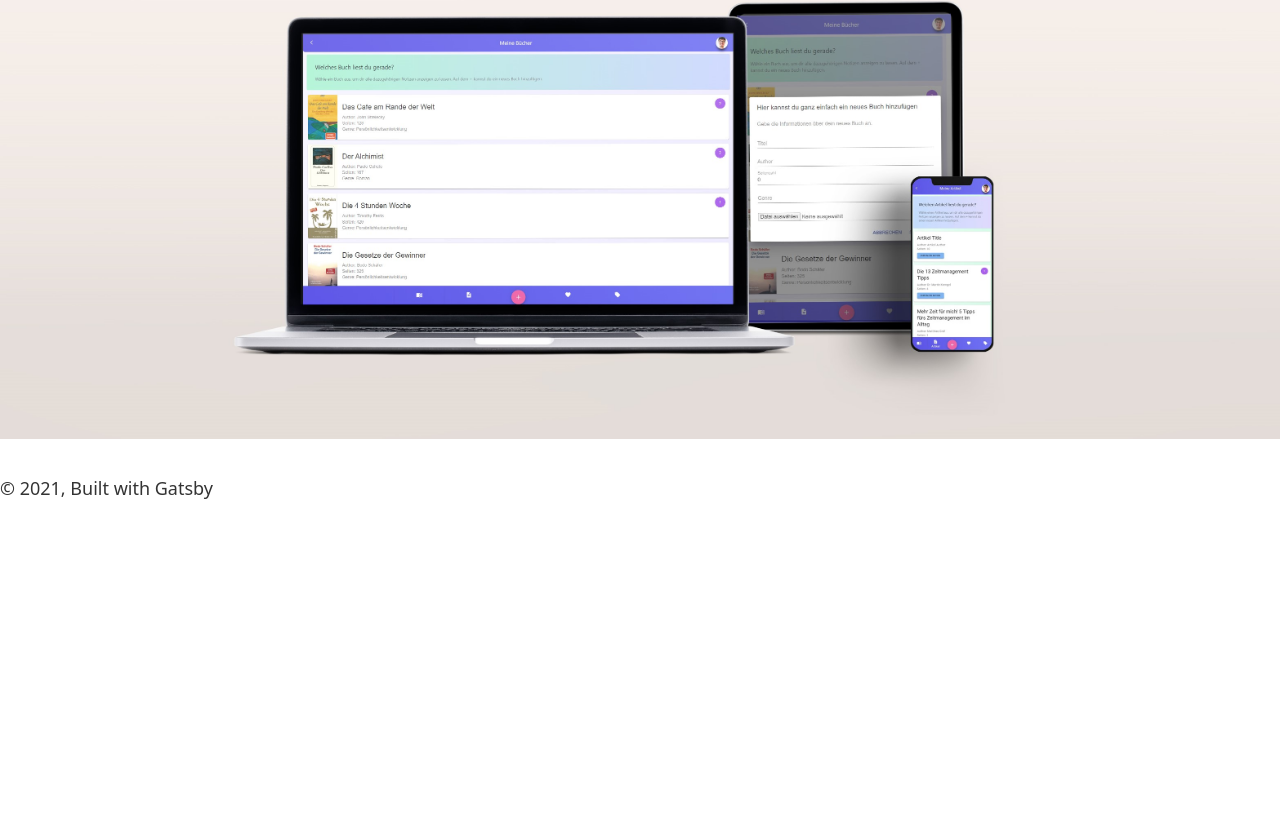
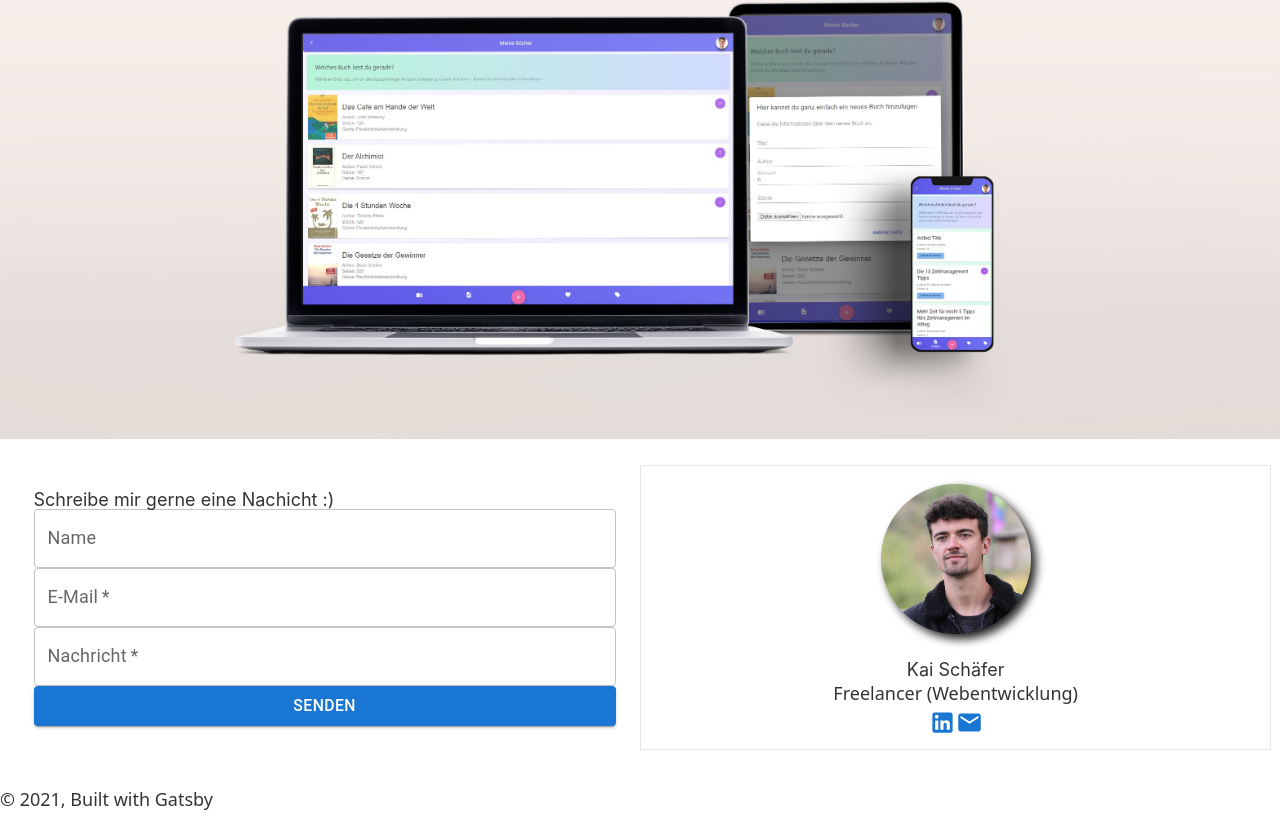
Before and after one commit to kaischaefer2000/noteshelfWebsite, a Gatsby site: page / in a window 1280 px wide. Shown: the part 1470-2283 px from the top of the page. Before the commit the page ends 1972 px from the top, so only its background shows below. Built offline with nearby package versions, Linux system fonts and the light colour scheme; Gatsby itself is replaced by a stand-in of ours.

Commit message:
first version

```diff
--- /dev/null
+++ b/src/components/development.js
@@ -0,0 +1,61 @@
+import React from "react"
+import LinkedInIcon from "@mui/icons-material/LinkedIn"
+import EmailIcon from "@mui/icons-material/Email"
+import TextField from "@mui/material/TextField"
+import Button from "@mui/material/Button"
+import Kai from "../images/KaiSchäfer.png"
+
+const development = () => {
+  return (
+    <>
+      <form
+        method="post"
+        action="https://getform.io/f/c6b3371f-1aa1-48c7-aeb4-6695ebbc2635"
+      >
+        <div className="flex flex-row">
+          <div className="w-1/2 flex flex-col p-5 rounded-l-2x border-2 ml-2 bg-opacity-10 border-transparent">
+            <h3>Schreibe mir gerne eine Nachicht :)</h3>
+            <TextField className="mb-2" name="name" id="name" label="Name" />
+            <TextField
+              className="mb-2"
+              required
+              name="email"
+              id="email"
+              label="E-Mail"
+            />
+            <TextField
+              className="mb-2"
+              required
+              name="message"
+              id="message"
+              label="Nachricht"
+            />
+
+            <Button type="submit" variant="contained">
+              Senden
+            </Button>
+          </div>
+          <div className="w-1/2 pl-1/2 rounded-r-2x border mr-2">
+            <div className="flex flex-col">
+              <div className="w-full flex align-center justify-center">
+                <img className="mt-4 shadowImage" src={Kai}></img>
+              </div>
+              <h4 className="text-center">Kai Schäfer</h4>
+              <p className="text-center">Freelancer (Webentwicklung)</p>
+              <div className="w-full flex align-center justify-center">
+                <a href="https://www.linkedin.com/in/kai-sch%C3%A4fer-674646222/">
+                  <LinkedInIcon color="primary" />
+                </a>
+                <a href="mailto:kai30@web.de">
+                  <EmailIcon color="primary" />
+                </a>
+              </div>
+            </div>
+          </div>
+        </div>
+      </form>
+    </>
+  )
+}
+
+export default development
--- a/src/components/layout.css
+++ b/src/components/layout.css
@@ -595,3 +595,10 @@ pre tt:after {
     font-size: 100%;
   }
 }
+
+
+.shadowImage{
+  width: 150px;
+  -webkit-filter: drop-shadow(5px 5px 5px #222);
+  filter: drop-shadow(5px 5px 5px #222);
+}
--- a/src/pages/index.js
+++ b/src/pages/index.js
@@ -4,6 +4,7 @@ import Seo from "../components/seo"
 import Benefits from '../components/benefits'
 import Features from "../components/features"
 import Responsive from "../components/responsive"
+import Development from "../components/development"
 
 const IndexPage = () => (
   <Layout>
@@ -16,6 +17,7 @@ const IndexPage = () => (
     </div>
     <Features />
     <Responsive/>
+    <Development/>
   </Layout>
 )
 
```
Also changed, not shown: src/images/KaiSchäfer - Kopie.jpeg (added), src/images/KaiSchäfer.jpeg (added), src/images/KaiSchäfer.png (added).
